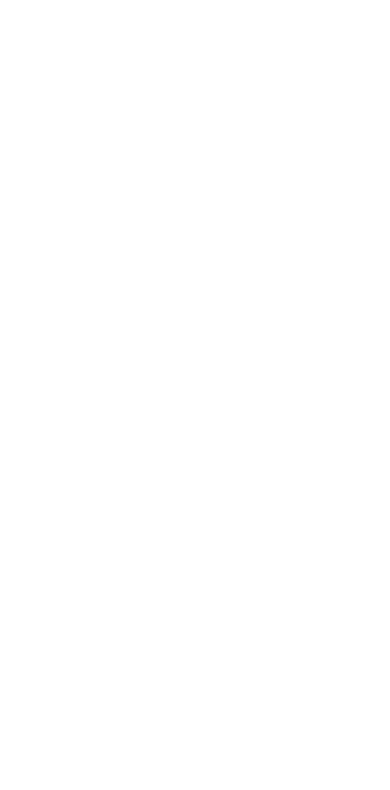
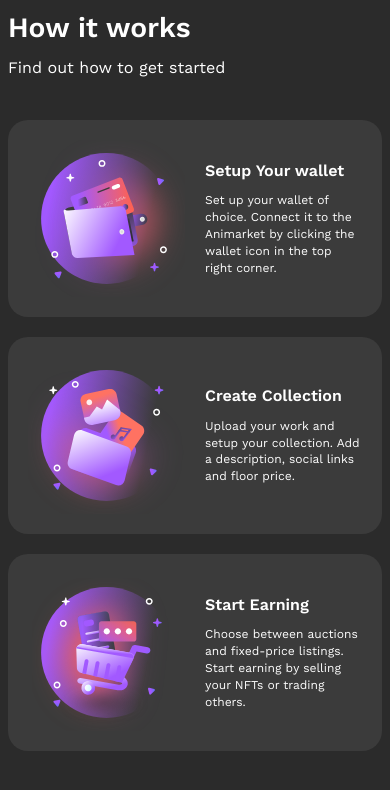
Before and after one commit to viknem31324/lesson-1, a plain HTML site: page index.html in a window 390 px wide. Drawn offline with Linux system fonts and the light colour scheme.

Commit message:
feat(lesson): mobile-first

```diff
--- a/index.css
+++ b/index.css
@@ -0,0 +1,166 @@
+:root {
+  --white: #fff;
+  --grey: #3b3b3b;
+  --black: #2b2b2b;
+}
+
+@font-face {
+  font-family: 'WorkSans-Regular';
+  src: url('./fonts/WorkSans-Regular.woff');
+  font-style: normal;
+  font-weight: 400;
+}
+
+@font-face {
+  font-family: 'WorkSans-SemiBold';
+  src: url('./fonts/WorkSans-SemiBold.woff');
+  font-style: normal;
+  font-weight: 600;
+}
+
+body {
+  font-family: 'WorkSans-Regular';
+  background-color: var(--black);
+}
+
+.container {
+  margin: 0 auto;
+}
+
+.section {
+  display: flex;
+  flex-direction: column;
+  align-items: center;
+}
+
+.section__text {
+  width: 100%;
+  margin-bottom: 40px;
+  display: flex;
+  flex-direction: column;
+  justify-content: start;
+}
+
+.section__title {
+  margin: 0 0 10px;
+  font-weight: 600;
+  font-family: 'WorkSans-SemiBold';
+  font-size: 28px;
+  line-height: 140%;
+  color: var(--white);
+}
+
+.section__description {
+  margin: 0;
+  font-weight: 400;
+  font-size: 16px;
+  line-height: 140%;
+  color: var(--white);
+}
+
+.section__list {
+  padding: 0;
+  margin: 0;
+  display: grid;
+  grid-template-columns: 1fr;
+  grid-template-rows: repeat(3, 1fr);
+  gap: 20px;
+}
+
+.card {
+  padding: 20px;
+  display: grid;
+  grid-template-columns: 1fr 1fr;
+  gap: 20px;
+  background: var(--grey);
+  color: var(--white);
+  border-radius: 20px;
+}
+
+.card__img {
+  width: 100%;
+}
+
+.card__text {
+  display: flex;
+  flex-direction: column;
+  align-items: start;
+  justify-content: center;
+}
+
+.card__title {
+  margin: 0 0 10px;
+  font-weight: 600;
+  font-family: 'WorkSans-SemiBold';
+  font-size: 16px;
+  line-height: 140%;
+}
+
+.card__description {
+  margin: 0;
+  font-weight: 400;
+  font-size: 12px;
+  line-height: 140%;
+}
+
+@media (min-width: 834px) {
+  .container {
+    padding: 0 72px;
+  }
+
+  .section__list {
+    grid-template-columns: repeat(3, 1fr);
+    grid-template-rows: min-content;
+    gap: 30px;
+  }
+
+  .card {
+    padding: 30px;
+    grid-template-columns: 1fr;
+    grid-template-rows: min-content 1fr;
+  }
+
+  .card__text {
+    align-items: center;
+  }
+
+  .card__title {
+    text-align: center;
+  }
+
+  .card__description {
+    text-align: center;
+  }
+}
+
+@media (min-width: 1270px) {
+  .container {
+    padding: 0 115px;
+    max-width: 1050px;
+  }
+
+  .section__text {
+    margin-bottom: 48px;
+  }
+
+  .section__title {
+    font-size: 38px;
+  }
+
+  .section__description {
+    font-size: 22px;
+    line-height: 160%;
+  }
+
+  .card__img {
+    margin-bottom: 20px;
+  }
+
+  .card__title {
+    font-size: 22px;
+  }
+
+  .card__description {
+    font-size: 16px;
+  }
+}
--- a/index.html
+++ b/index.html
@@ -8,6 +8,37 @@
   <title>Document</title>
 </head>
 <body>
+  <main>
+    <section class="section container">
+      <div class="section__text">
+        <h2 class="section__title">How it works</h2>
+        <p class="section__description">Find out how to get started</p>
+      </div>
+      <ul class="section__list">
+        <li class="card">
+          <img class="card__img" src="./img/Icon1.svg" alt="Img1">
+          <div class="card__text">
+            <h3 class="card__title">Setup Your wallet</h3>
+            <p class="card__description">Set up your wallet of choice. Connect it to the Animarket by clicking the wallet icon in the top right corner.</p>
+          </div>
+        </li>
+        <li class="card">
+          <img class="card__img" src="./img/Icon2.svg" alt="Img2">
+          <div class="card__text">
+            <h3 class="card__title">Create Collection</h3>
+            <p class="card__description">Upload your work and setup your collection. Add a description, social links and floor price.</p>
+          </div>
+        </li>
+        <li class="card">
+          <img class="card__img" src="./img/Icon3.svg" alt="Img3">
+          <div class="card__text">
+            <h3 class="card__title">Start Earning</h3>
+            <p class="card__description">Choose between auctions and fixed-price listings. Start earning by selling your NFTs or trading others.</p>
+          </div>
+        </li>
+      </ul>
+    </section>
+  </main>
 
 </body>
 </html>
```
Also changed, not shown: fonts/WorkSans-Regular.woff (added), fonts/WorkSans-SemiBold.woff (added), img/Icon1.svg (added), img/Icon2.svg (added), img/Icon3.svg (added).
